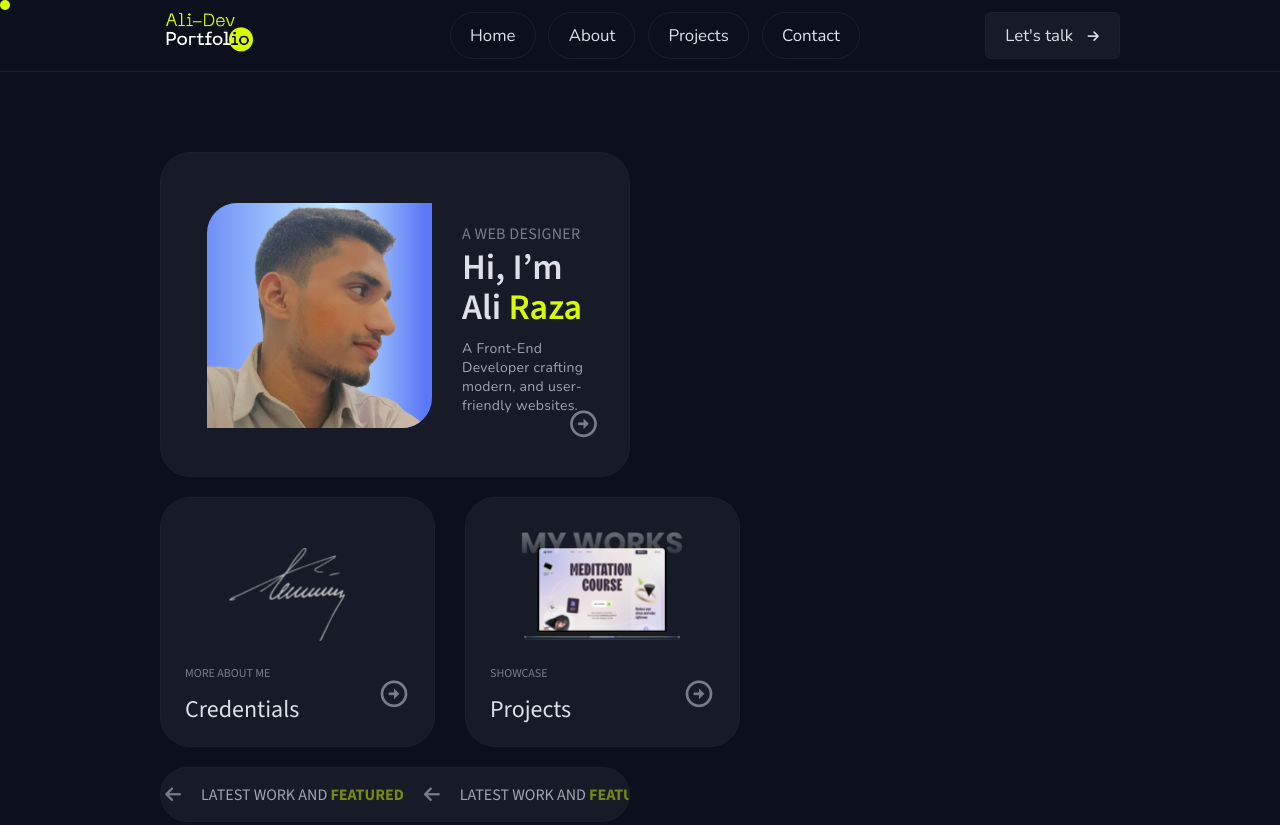
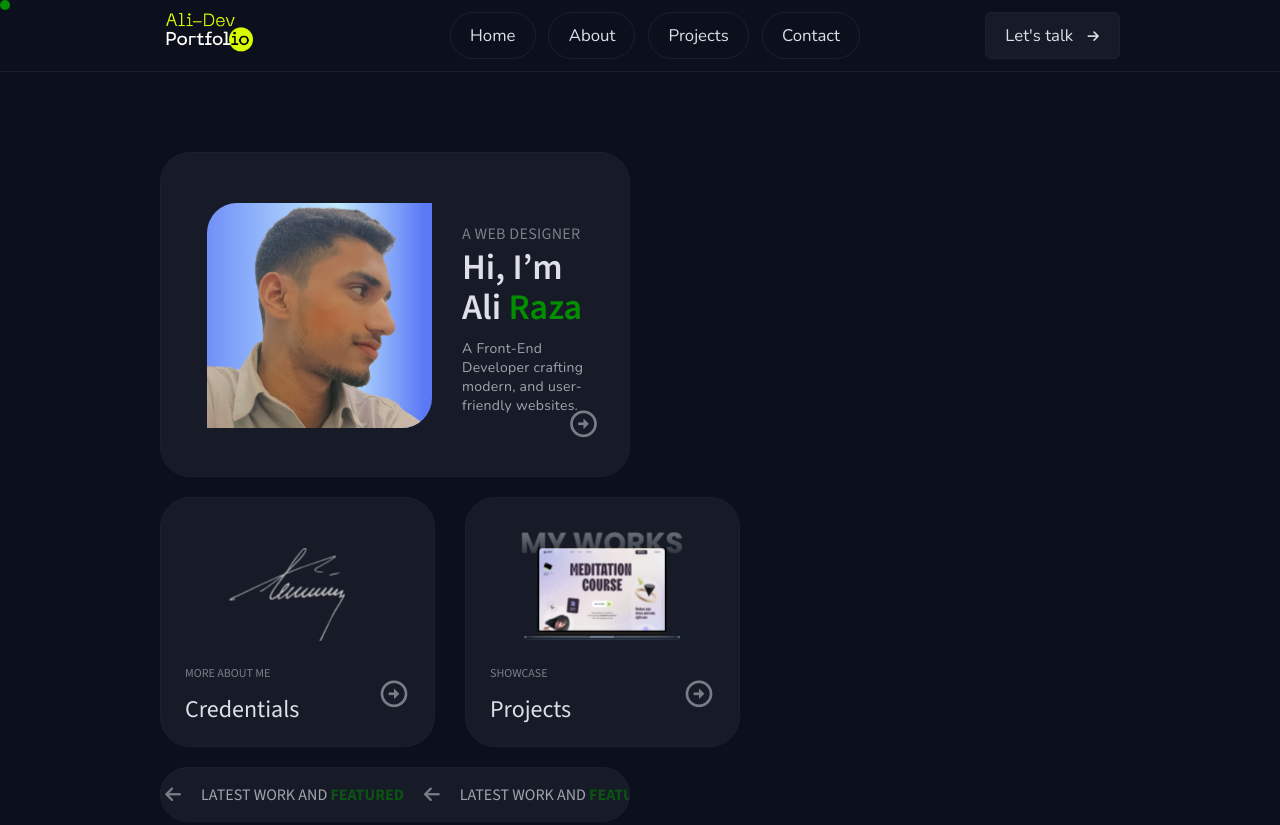
Before and after one commit to AliDevHub/portfolio, a plain HTML site: page index.html in a window 1280 px wide. Shown: the top 825 px of the page. Drawn offline with nearby package versions, Linux system fonts and the light colour scheme; a script that the page names is missing.

Commit message:
Update style.css
CTA, Color Change

```diff
--- a/style.css
+++ b/style.css
@@ -21,7 +21,7 @@
 
 :root {
     --bg-color: #0C101C;
-    --cta-color: #D7FB00;
+    --cta-color: #038e00;
     --heading-color: #DEDFE8;
     --text-color: #DEDFE8;
     --border-color: #1B202C;
```
